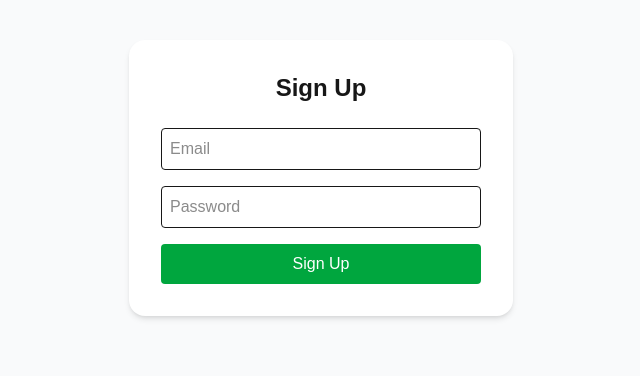
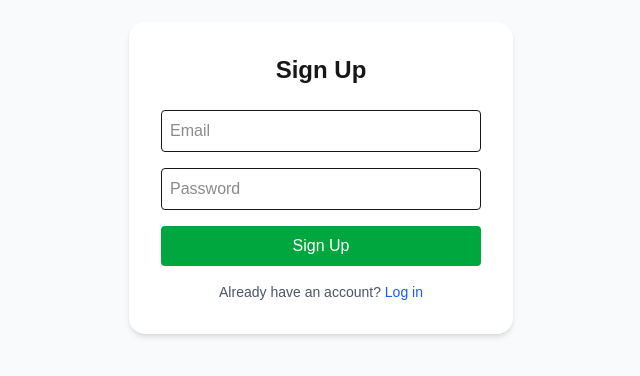
Before and after one commit to kebuenokebueno/pueblo, a Next.js app: page /signup in a window 1280 px wide. Shown: the part 222-598 px from the top of the page, without its empty margins (319-959 px from the left). Built offline with nearby package versions, Linux system fonts and the light colour scheme; no server answers.

Commit message:
feat: links to go to login signup

```diff
--- a/app/login/page.tsx
+++ b/app/login/page.tsx
@@ -1,6 +1,7 @@
 'use client'
 
 import { useState } from 'react'
+import Link from 'next/link'
 import { useRouter } from 'next/navigation'
 import { createClient } from '@/lib/supabase/client'
 
@@ -58,6 +59,12 @@
           </button>
         </form>
         {error && <p className="text-red-600 mt-2">{error}</p>}
+        <p className="mt-4 text-center text-sm text-gray-600">
+          Don’t have an account?{' '}
+          <Link href="/signup" className="text-blue-600 hover:underline">
+            Sign up
+          </Link>
+        </p>
       </div>
     </div>
   )
--- a/app/signup/page.tsx
+++ b/app/signup/page.tsx
@@ -1,6 +1,7 @@
 'use client'
 
 import { useState } from 'react'
+import Link from 'next/link'
 import { useRouter } from 'next/navigation'
 import { createClient } from '@/lib/supabase/client'
 
@@ -61,6 +62,12 @@
         </form>
 
         {message && <p className="text-gray-700 mt-2">{message}</p>}
+        <p className="mt-4 text-center text-sm text-gray-600">
+          Already have an account?{' '}
+          <Link href="/login" className="text-blue-600 hover:underline">
+            Log in
+          </Link>
+        </p>
       </div>
     </div>
   )
```
